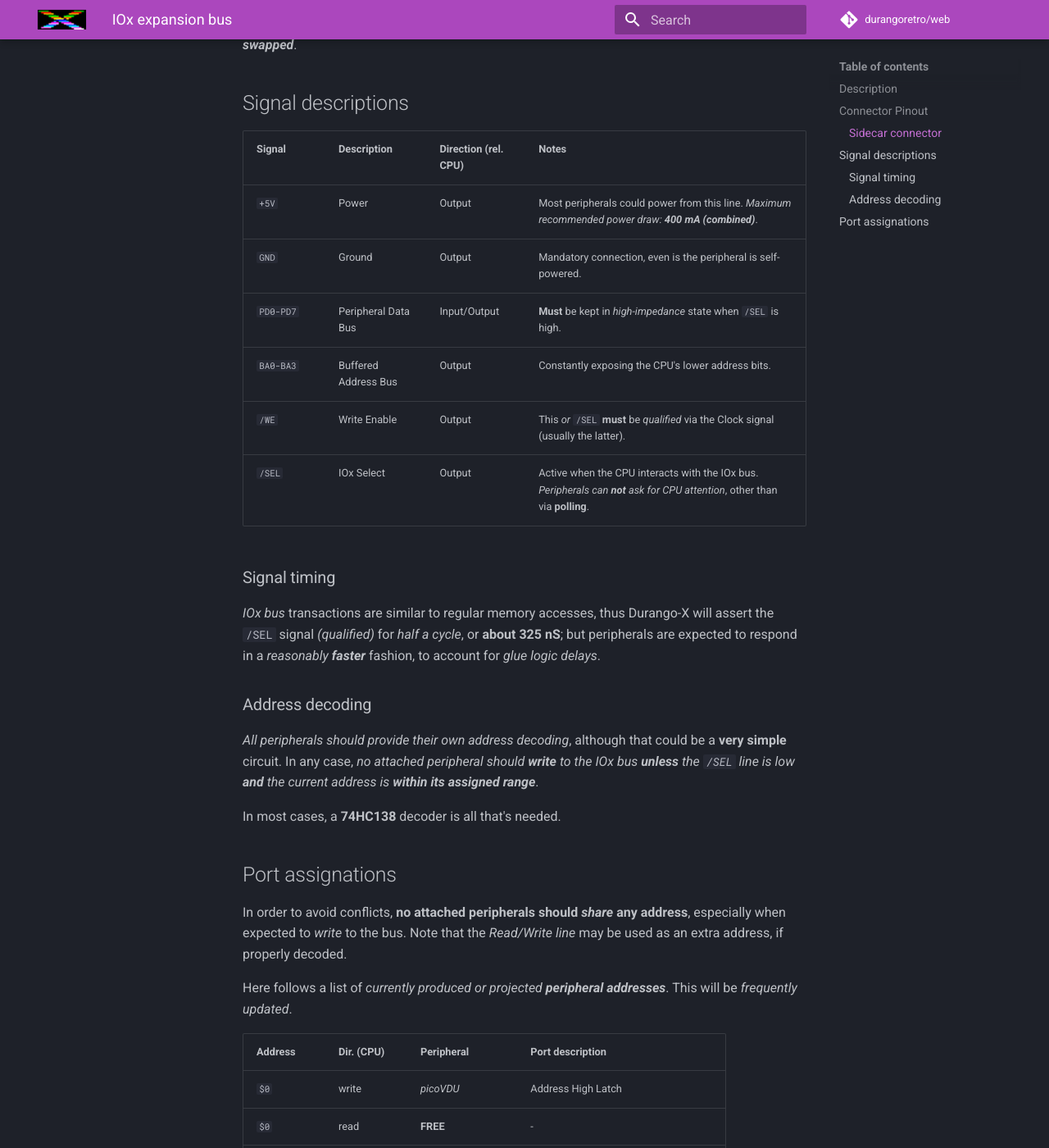
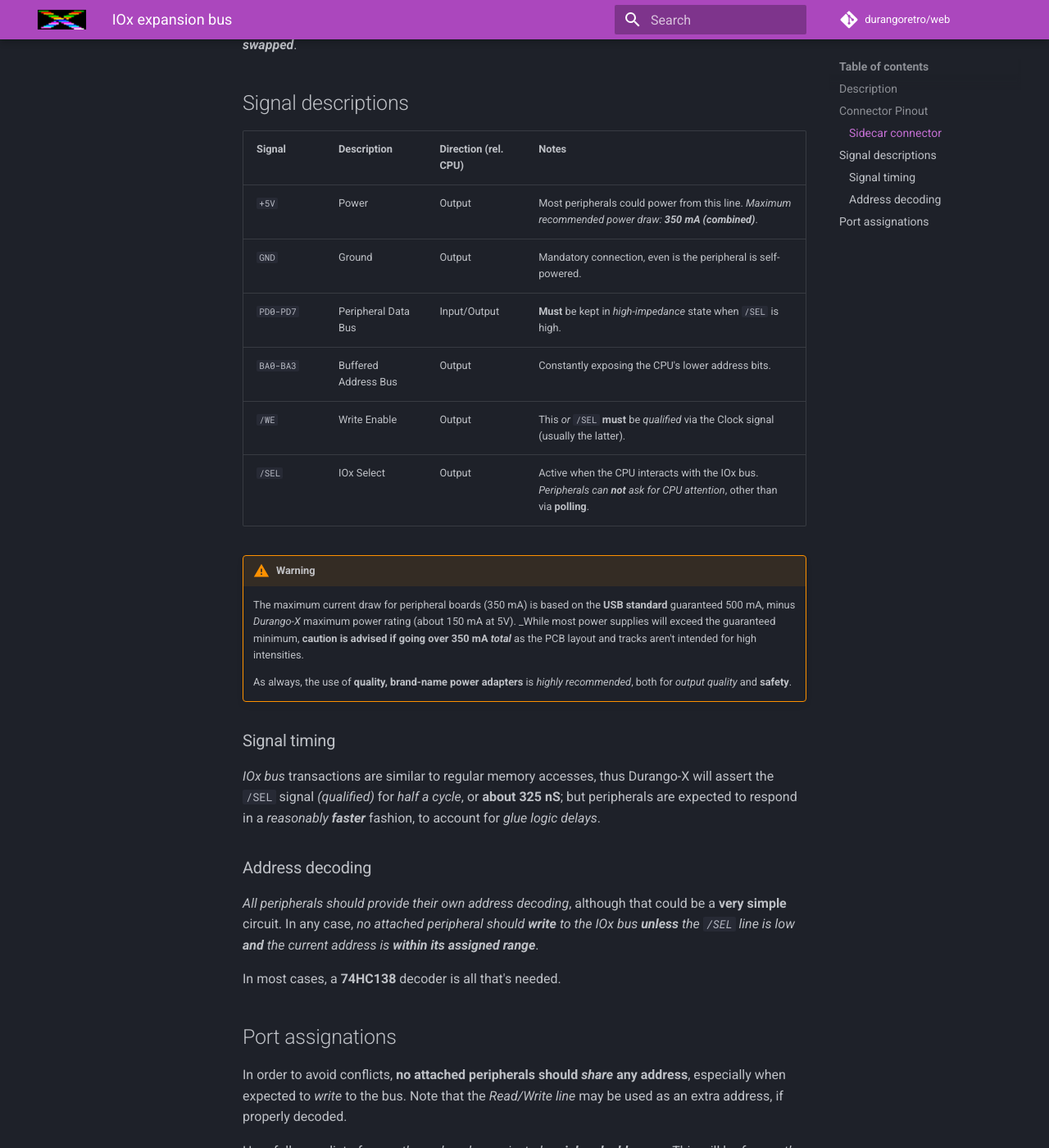
Before and after one commit to durangoretro/web, an MkDocs documentation site: the page built from docs/hardware/exp_bus.md, in a window 1280 px wide and 1400 px high, scrolled down 1354 px. Shown: the whole window at 82% size. Built offline with MkDocs 1.6.1 and Material for MkDocs 9.7.7, drawn with Linux system fonts in a browser that asks for light colours; comment, search, counter and statistics services are not loaded.

Commit message:
clarify power rating

```diff
--- a/docs/hardware/exp_bus.md
+++ b/docs/hardware/exp_bus.md
@@ -39,12 +39,18 @@ Besides the IDC socket, Durango-X has a _right-angle pin socket_ for bigger peri
 
 |Signal|Description|Direction (rel. CPU)|Notes|
 |------|-----------|--------------------|-----|
-|`+5V` |Power      |Output              |Most peripherals could power from this line. _Maximum recommended power draw: **400 mA (combined)**_.|
+|`+5V` |Power      |Output              |Most peripherals could power from this line. _Maximum recommended power draw: **350 mA (combined)**_.|
 |`GND` |Ground     |Output              |Mandatory connection, even is the peripheral is self-powered.|
 |`PD0-PD7`|Peripheral Data Bus|Input/Output|**Must** be kept in _high-impedance_ state when `/SEL` is high.|
 |`BA0-BA3`|Buffered Address Bus|Output  |Constantly exposing the CPU's lower address bits.|
 |`/WE` |Write Enable|Output             |This _or_ `/SEL` **must** be _qualified_ via the Clock signal (usually the latter).|
 |`/SEL`|IOx Select |Output              |Active when the CPU interacts with the IOx bus. _Peripherals can **not** ask for CPU attention_, other than via **polling**.|
+
+!!! warning
+
+	The maximum current draw for peripheral boards (350 mA) is based on the **USB standard** guaranteed 500 mA, minus _Durango-X_ maximum power rating (about 150 mA at 5V). _While most power supplies will exceed the guaranteed minimum, **caution is advised if going over 350 mA _total_** as the PCB layout and tracks aren't intended for high intensities.
+
+	As always, the use of **quality, brand-name power adapters** is _highly recommended_, both for _output quality_ and **safety**.
 
 ### Signal timing
 
```
